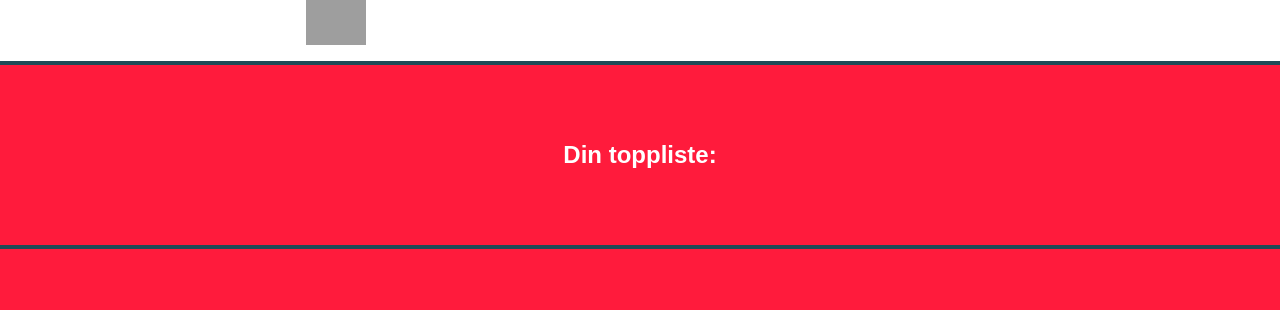
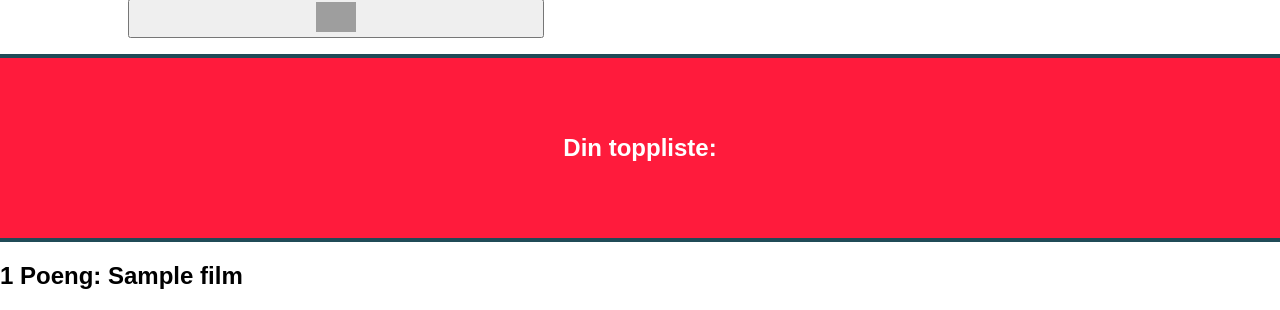
Before and after one commit to Christens/Filmsiden, a Flask app: template templates/index.html in a window 1280 px wide. Shown: the part 838-1148 px from the top of the page. Before the commit the page ends 1087 px from the top, so only its background shows below. Run offline with Flask 2, Linux system fonts and the light colour scheme; the template is opened without the code that fills it: most values are stand-ins (such as "Sample title", 1, 10 or a date in 2020); grey boxes are pictures that could not be loaded.

Commit message:
Facebook ratingssystem fungerer!

```diff
--- a/app.py
+++ b/app.py
@@ -29,8 +29,9 @@ for film in filmer:
 
 def øk_favorittpoeng(filmnavn):
     for film in favoritter:
-        if film.self._navn == filmnavn:
+        if film._navn == filmnavn:
             film.øk_poeng()
+            print(film.hent_poeng())
 
 indexFavorittpoeng = []
 def index_Favorittpoeng(nummerliste, favoritter=favoritter):
@@ -39,13 +40,23 @@ def index_Favorittpoeng(nummerliste, favoritter=favoritter):
             if favoritter.index(film) == nummer:
                 indexFavorittpoeng.append(film.hent_poeng())
 
+indexFavoritter = []
+def oppdater_favorittliste():
+    for film in favoritter:
+        if film.hent_poeng() > 0:
+            ny_liste = []
+            ny_liste.append(film.hent_navn())
+            ny_liste.append(film.hent_poeng())
+            indexFavoritter.append(ny_liste)
+
 @app.route("/")
 def rute_index():
     tilfeldig = tilfeldig_2nr()
     indexFavorittpoeng.clear()
     index_Favorittpoeng(tilfeldig)
-    print(indexFavorittpoeng)
-    return render_template("index.html", filmer=filmer, tilfeldige_nummer=tilfeldig, indexFavorittpoeng=indexFavorittpoeng)
+    indexFavoritter.clear()
+    oppdater_favorittliste()
+    return render_template("index.html", filmer=filmer, tilfeldige_nummer=tilfeldig, indexFavorittpoeng=indexFavorittpoeng, favoritter=indexFavoritter)
 
 @app.route("/sok", methods=["GET", "POST"])
 def rute_sok():
@@ -64,6 +75,7 @@ def rute_anbefalt():
 
 @app.route("/øk-favorittpoeng/<filmnavn>", methods=["POST"])
 def rute_øk_faovrittpoeng(filmnavn):
+    print("hei")
     øk_favorittpoeng(filmnavn)
     print(filmnavn)
     return rute_index()
--- a/favoritt.py
+++ b/favoritt.py
@@ -8,6 +8,9 @@ class Favoritt:
 
     def hent_poeng(self):
         return self._poeng
+
+    def hent_navn(self):
+        return self._navn
 
 
 '''
--- a/templates/index.html
+++ b/templates/index.html
@@ -26,18 +26,22 @@
                         Poeng: {{indexFavorittpoeng[1]}}
                     </p>
                 {% endif %}
-                <img onclick="øk_favorittpoeng('{{filmer['nummer']['navn']}}')" class="okPoengPil" src="https://upload.wikimedia.org/wikipedia/commons/thumb/c/c0/Eo_circle_green_arrow-up.svg/1024px-Eo_circle_green_arrow-up.svg.png" alt="">
+                <form action="/øk-favorittpoeng/{{filmer[nummer]['navn']}}" method="POST">
+                    <button type="submit">
+                        <img class="okPoengPil" src="https://upload.wikimedia.org/wikipedia/commons/thumb/c/c0/Eo_circle_green_arrow-up.svg/1024px-Eo_circle_green_arrow-up.svg.png" alt="">
+                    </button>
+                </form>
             </div>
         {% endfor %}
     </section>
     <div class="underheader bakgrunnRoed favorittliste" id="toppliste">
         <h2>Din toppliste:</h2>
     </div>
-    <script>
-        function øk_favorittpoeng(filmnavn){
-            console.log("økte poeng")
-            console.log(filmnavn)
-            const response = fetch("/øk_favorittpoeng" + filmnavn, {method:"POST"})
-        }
-    </script>
+    <section>
+        {% for film in favoritter %}
+            <div>
+                <h1>{{film[0]}} Poeng: {{film[1]}}</h1>
+            </div>
+        {% endfor %}
+    </section>
 {% endblock %}
```
Also changed, not shown: templates/error.html (added, +8 -0 lines).
